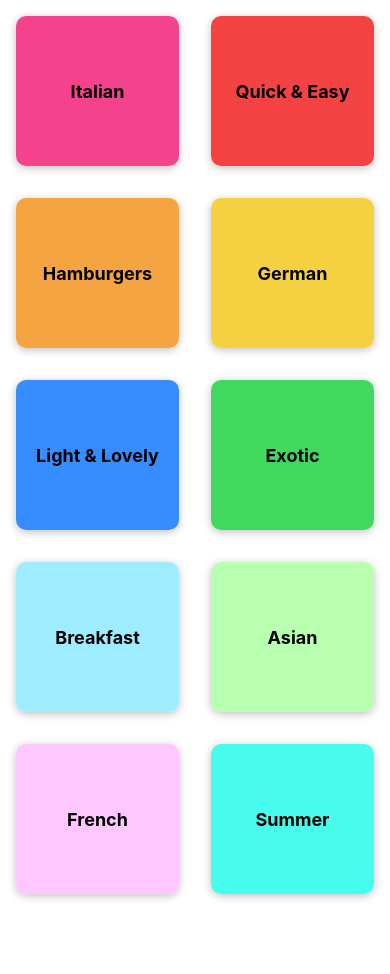
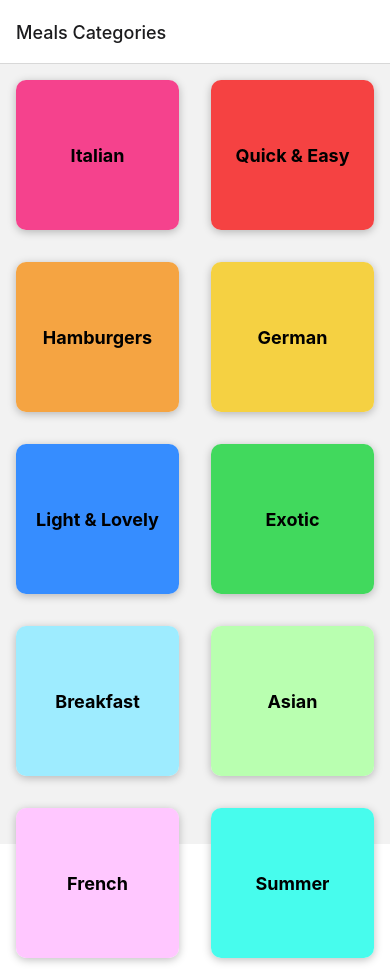
Before and after one commit to Ptdavid0/MealsAPP, a React Native app: screen / in a window 390 px wide. Before the commit the page ends 910 px from the top, so only its background shows below. Built offline with nearby package versions, Linux system fonts and the light colour scheme.

Commit message:
First screen navigation

```diff
--- a/App.js
+++ b/App.js
@@ -1,14 +1,22 @@
 import { StatusBar } from "expo-status-bar";
 import React from "react";
-import { StyleSheet, Text, View, SafeAreaView } from "react-native";
+import { StyleSheet, SafeAreaView } from "react-native";
 import CategoryScreen from "./screen/CategoryScreen";
+import { NavigationContainer } from "@react-navigation/native";
+import { createNativeStackNavigator } from "@react-navigation/native-stack";
+
+const Stack = createNativeStackNavigator();
 
 export default function App() {
   return (
-    <SafeAreaView>
-      <CategoryScreen />
-      <StatusBar style="light" />
-    </SafeAreaView>
+    <>
+      <NavigationContainer>
+        <Stack.Navigator>
+          <Stack.Screen name="Meals Categories" component={CategoryScreen} />
+        </Stack.Navigator>
+      </NavigationContainer>
+      <StatusBar style="dark" />
+    </>
   );
 }
 
--- a/package.json
+++ b/package.json
@@ -10,12 +10,15 @@
   },
   "dependencies": {
     "@react-navigation/native": "^6.0.10",
+    "@react-navigation/native-stack": "^6.6.2",
     "expo": "~45.0.0",
     "expo-splash-screen": "~0.15.1",
     "expo-status-bar": "~1.3.0",
     "react": "17.0.2",
     "react-dom": "17.0.2",
     "react-native": "0.68.2",
+    "react-native-safe-area-context": "4.2.4",
+    "react-native-screens": "~3.11.1",
     "react-native-web": "0.17.7"
   },
   "devDependencies": {
```
Also changed, not shown: 1 other file (tests, documents, lock files or other folders).
